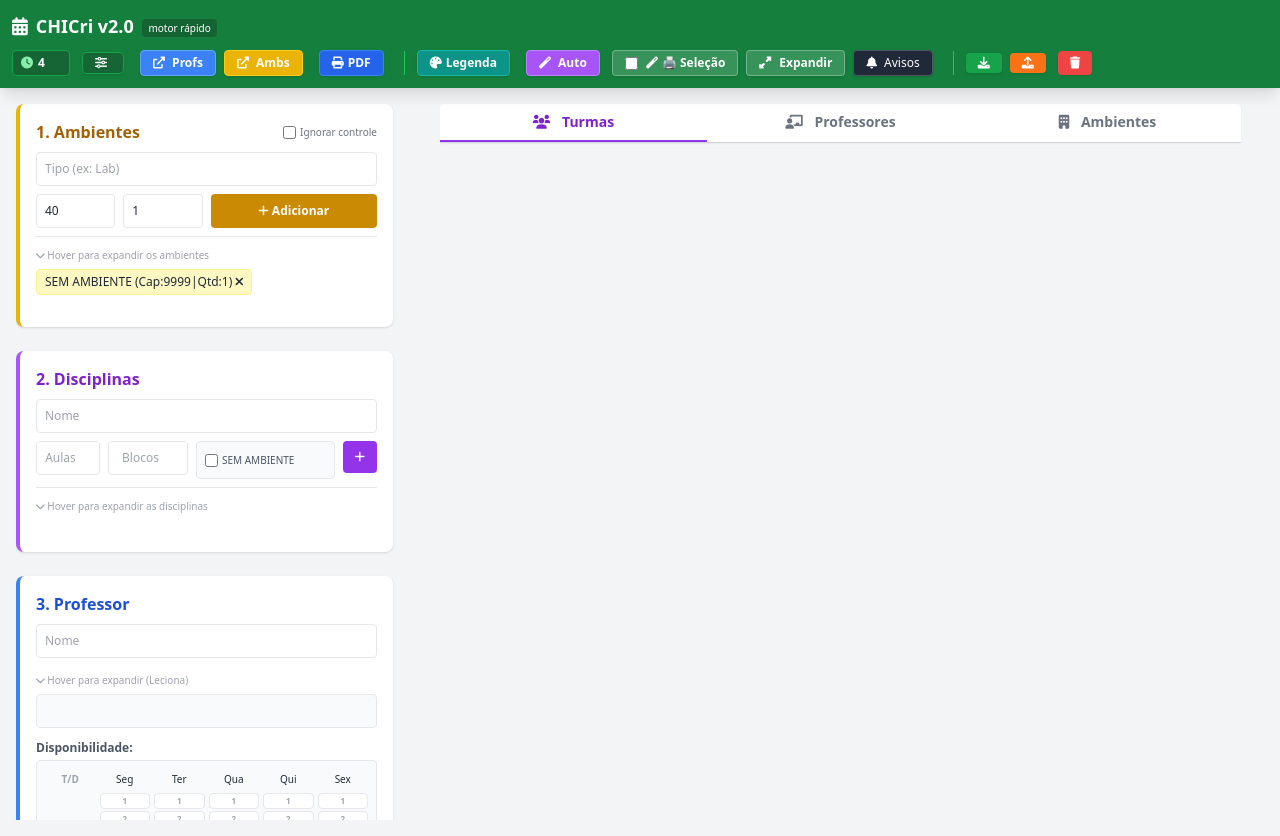
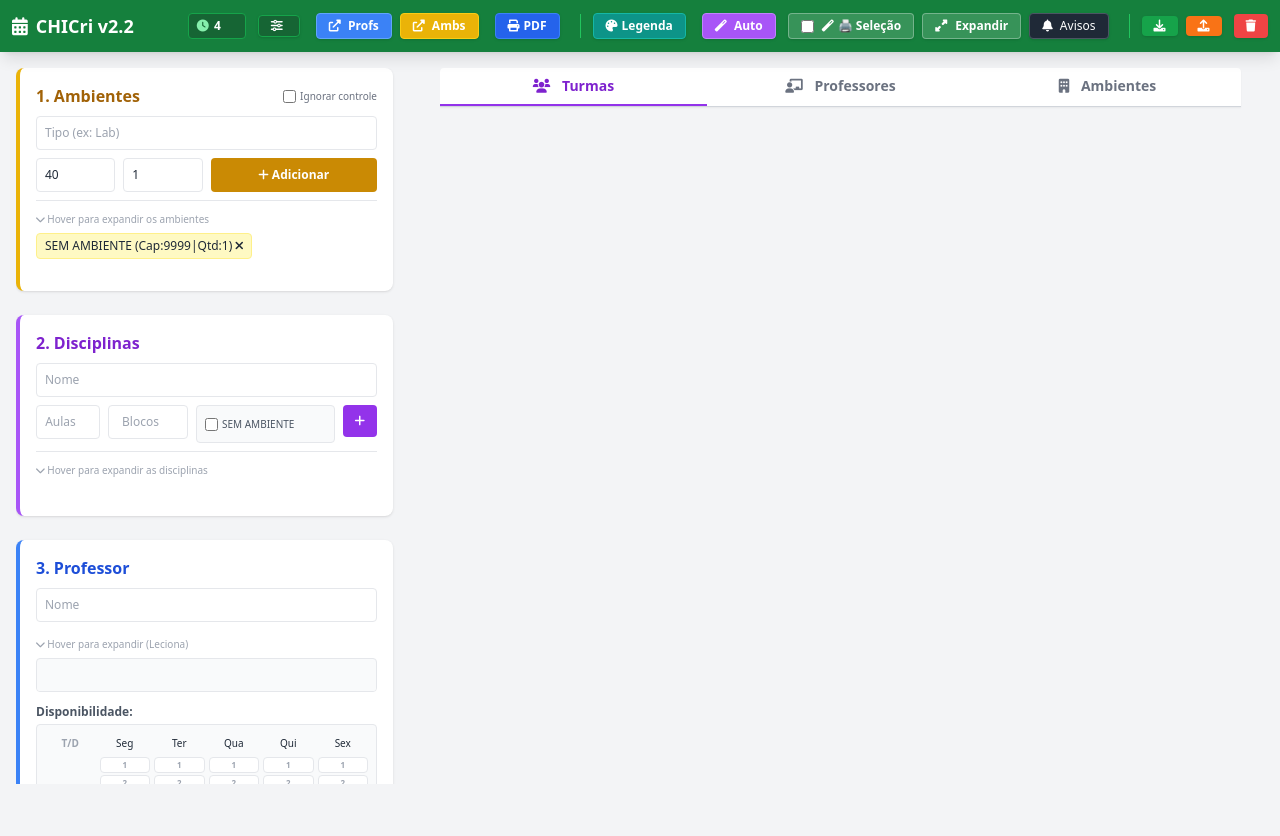
Before and after one commit to IFSCri/CHICri, a plain HTML site: page index.html in a window 1280 px wide. After the commit the page ends 800 px from the top, so only its background shows below. Drawn offline with nearby package versions, Linux system fonts and the light colour scheme.

Commit message:
Update title from CHICri v2.0 to v2.2

```diff
--- a/index.html
+++ b/index.html
@@ -61,7 +61,7 @@
     <nav class="bg-green-700 text-white p-3 shadow-lg sticky top-0 z-40">
         <div class="container mx-auto flex flex-wrap justify-between items-center gap-2">
             <div class="flex flex-wrap items-center gap-2">
-                <h1 class="text-lg font-bold"><i class="fas fa-calendar-alt mr-2"></i>CHICri v2.0 <span class="ml-1 text-[10px] font-normal bg-green-900/60 rounded px-1.5 py-0.5 align-middle" title="Geração automática com o motor otimizado (mesmos resultados, ~10x mais rápida)">motor rápido</span></h1>
+                <h1 class="text-lg font-bold"><i class="fas fa-calendar-alt mr-2"></i>CHICri v2.2</h1>
             </div>
 
             <div class="flex gap-2 items-center">
```
